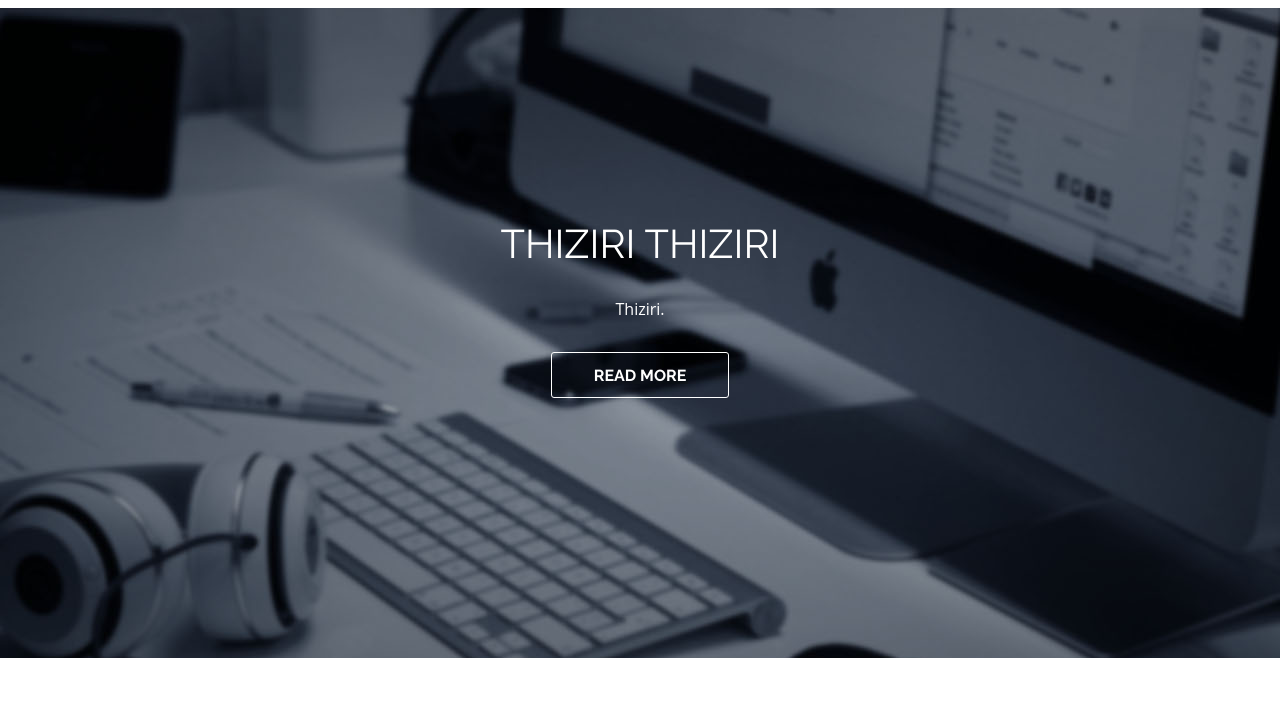
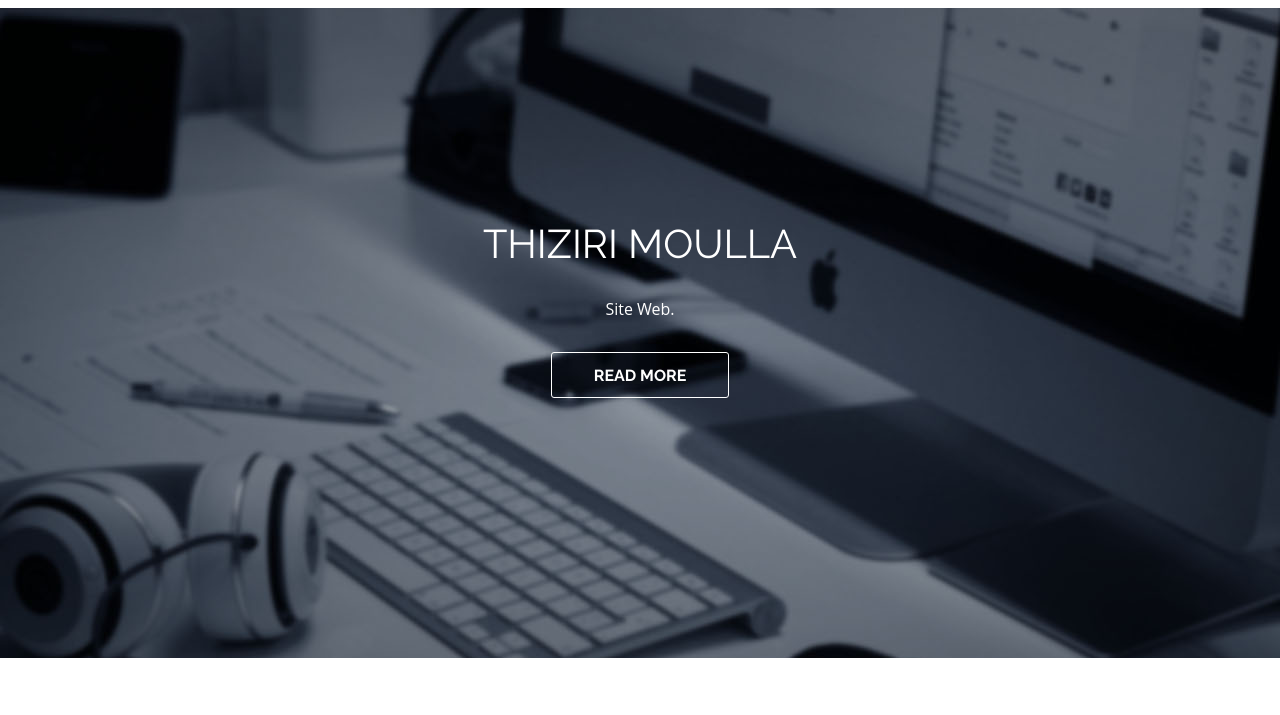
Before and after one commit to Thiziri-MOULLA/Thiziri-MOULLA.github.io, a plain HTML site: page index.html in a window 1280 px wide. Shown: the part 82-797 px from the top of the page. Drawn offline with Linux system fonts and the light colour scheme.

Commit message:
Correction du texte

```diff
--- a/index.html
+++ b/index.html
@@ -54,8 +54,8 @@
         <div class="row">
           <div class="col-md-12">
             <div class="top_left_cont zoomIn wow animated">
-              <h2>Thiziri Thiziri</h2>
-              <p>Thiziri.</p>
+              <h2>Thiziri Moulla </h2>
+              <p>Site Web.</p>
               <a href="#service" class="read_more2">Read more</a> </div>
           </div>
         </div>
```
